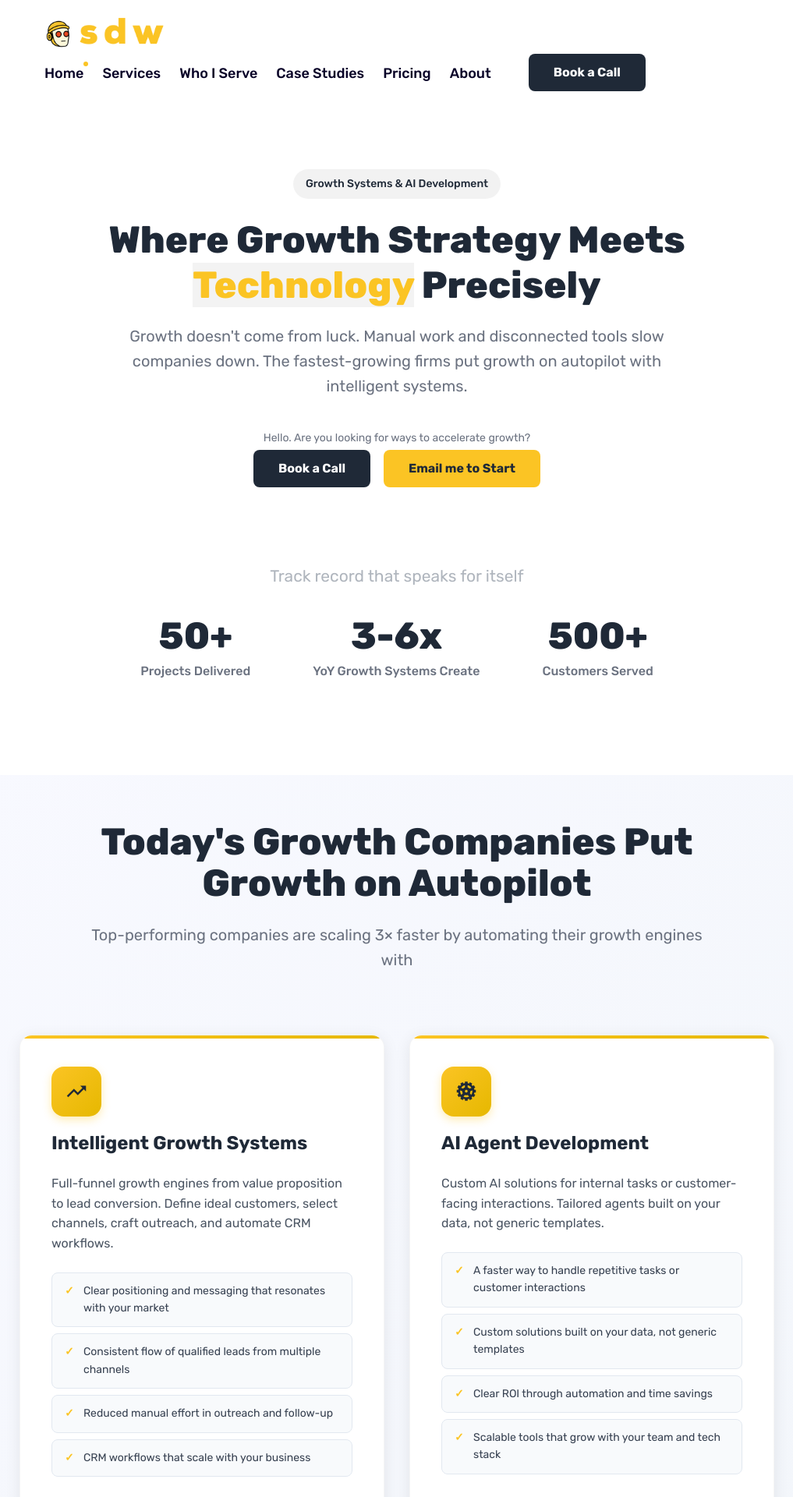
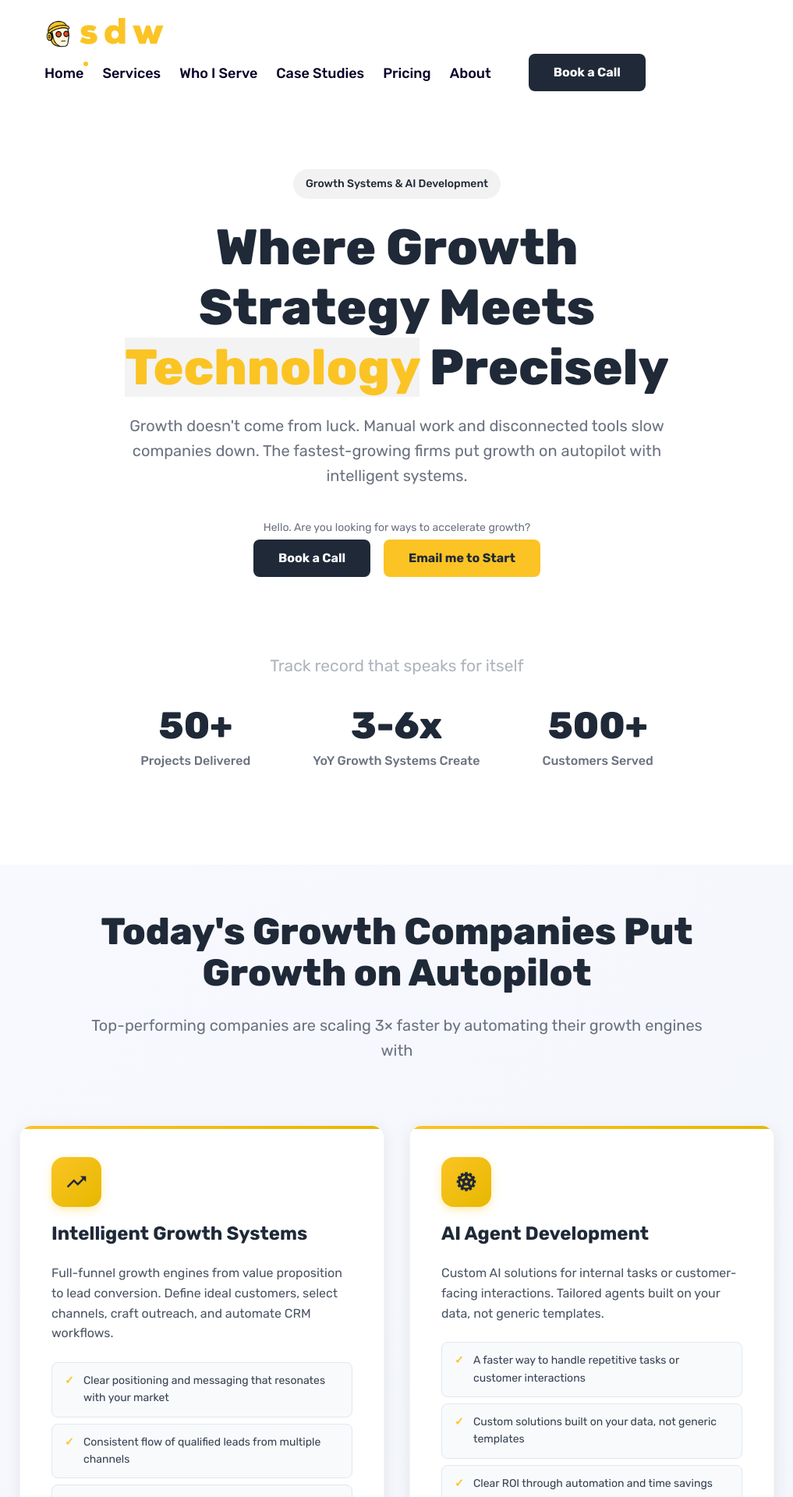
Before and after one commit to nikpalumbo/nikpalumbo.github.io, a Jekyll site: the page built from index.html, in a window 1280 px wide. Shown: the top 1920 px of the page at 78% size, without its empty margins (131-1148 px from the left). Built offline with Jekyll 4.4.1, drawn with Linux system fonts in a browser that asks for light colours.

Commit message:
Fixed hero title font size back to 64px as requested

```diff
--- a/_sass/3-modules/_hero.scss
+++ b/_sass/3-modules/_hero.scss
@@ -50,7 +50,7 @@
 }
 
 .hero__title {
-  font-size: 48px;
+  font-size: 64px;
   font-weight: 800;
   line-height: 1.2;
   margin-bottom: 20px;
```
